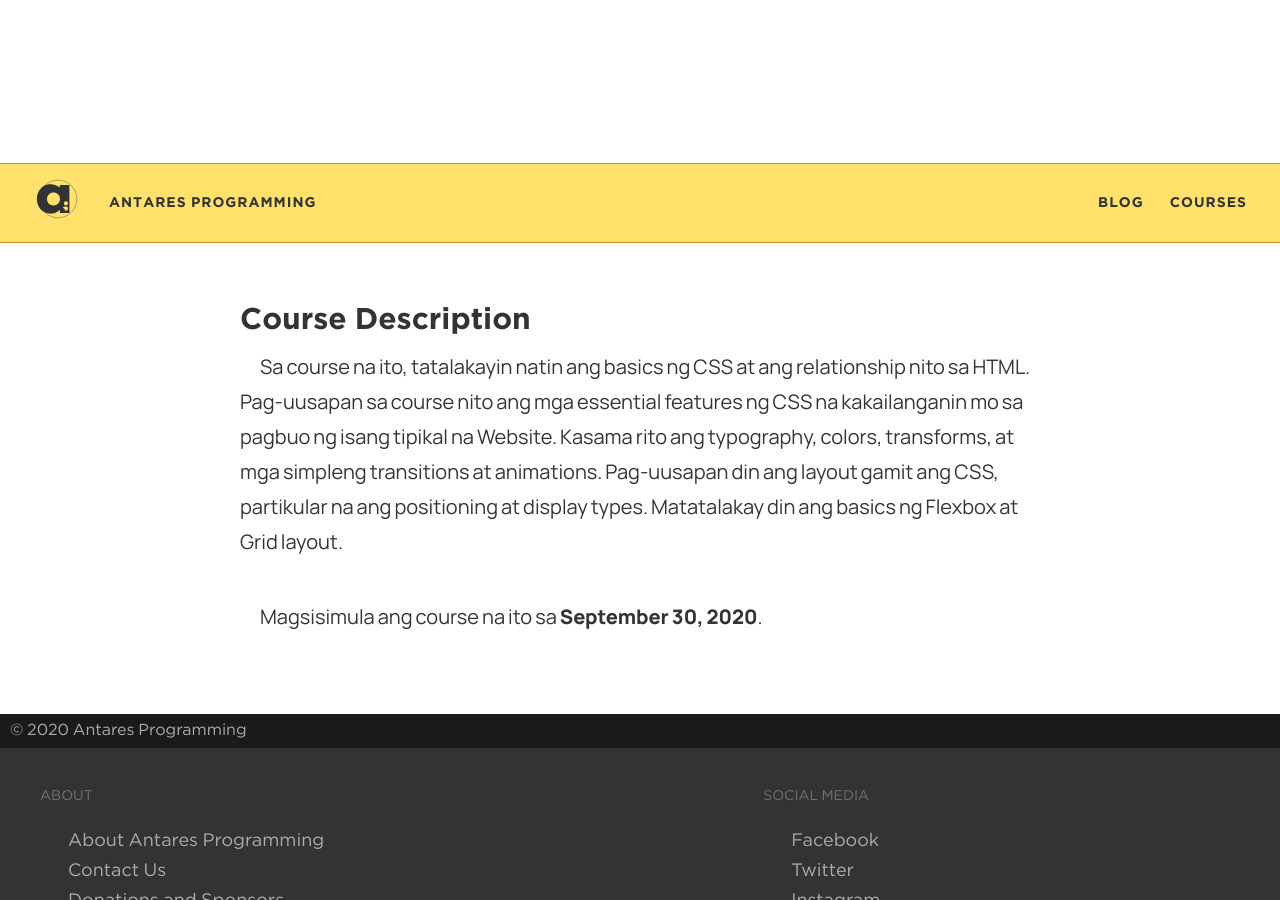
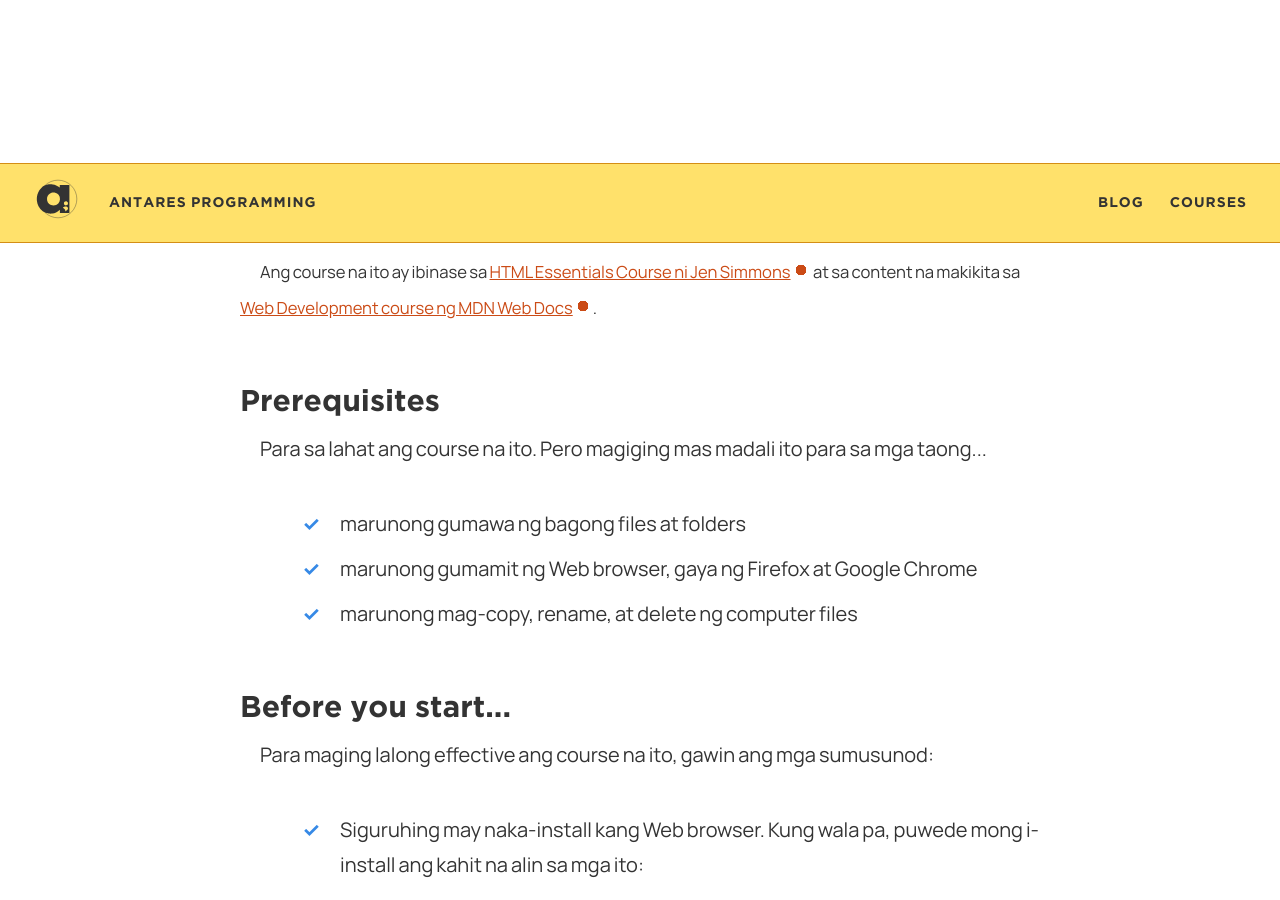
Before and after one commit to elementary/blog-template, a Jekyll site: the page built from _courses/css-essentials.html, in a window 1280 px wide and 900 px high, scrolled down 286 px. Built offline with Jekyll 4.4.1, drawn with Linux system fonts in a browser that asks for light colours; some web fonts are replaced; some of the changed text lies outside the part shown.

Commit message:
Added support for Not-Yet-Available lesson links

```diff
--- a/_courses/css-essentials.html
+++ b/_courses/css-essentials.html
@@ -1,7 +1,7 @@
 ---
 layout: courses
 title: "Essentials of Cascading Style Sheets"
-subtitle: Course
+course_id: css-essentials
 description: Isang introduction sa basics ng CSS para malagyan mo ng styling at design ang Website mo.
 permalink: /courses/css-essentials/
 image: /images/courses/css-essentials.jpg
@@ -9,5 +9,35 @@
 
 long_desc: "Sa course na ito, tatalakayin natin ang basics ng CSS at ang relationship nito sa HTML. Pag-uusapan sa course nito ang mga essential features ng CSS na kakailanganin mo sa pagbuo ng isang tipikal na Website. Kasama rito ang typography, colors, transforms, at mga simpleng transitions at animations. Pag-uusapan din ang layout gamit ang CSS, partikular na ang positioning at display types. Matatalakay din ang basics ng Flexbox at Grid layout."
 release_date: 2020-09-30
-is_done: false
+is_done: true
 ---
+<p><small>Ang course na ito ay ibinase sa <a href="https://www.linkedin.com/learning/html-essential-training-4/" target="_blank" rel="noopener noreferrer nofollow">HTML Essentials Course ni Jen Simmons</a> at sa content na makikita sa <a href="https://developer.mozilla.org" rel="noopener noreferrer nofollow">Web Development course ng MDN Web Docs</a>.</small></p>
+<h2>Prerequisites</h2>
+<p>Para sa lahat ang course na ito. Pero magiging mas madali ito para sa mga taong...</p>
+<ul class="checklist">
+  <li>marunong gumawa ng bagong files at folders</li>
+  <li>marunong gumamit ng Web browser, gaya ng Firefox at Google Chrome</li>
+  <li>marunong mag-copy, rename, at delete ng computer files</li>
+</ul>
+
+<h2>Before you start...</h2>
+<p>Para maging lalong effective ang course na ito, gawin ang mga sumusunod:</p>
+<ul class="checklist">
+  <li>
+  Siguruhing may naka-install kang Web browser. Kung wala pa, puwede mong i-install ang kahit na alin sa mga ito:
+    <ul>
+      <li><a href="https://chrome.google.com/" target="_blank" rel="noopener noreferrer">Google Chrome</a></li>
+      <li><a href="https://firefox.com/" target="_blank" rel="noopener noreferrer">Firefox</a></li>
+    </ul>
+    Kung balak mong gamitin ang default browser ng computer mo (Microsoft Edge sa Windows 10, Internet Explorer sa Windows 7, Safari sa macOS), siguraduhing updated ito.
+
+<mark class="note"><strong>Note</strong> Hindi na nire-recommend na gamitin ang Internet Explorer sa kahit na anong version nito. Kung ito ang balak mong gamitin, pag-isipang mabuti kung puwede kang lumipat sa ibang browser.</mark>
+  </li>
+  <li>
+    Tingnan kung may magagamit kang text editor. Sa Windows, puwede kang gumamit ng Notepad. Pero para sa mas magandang experience, puwede mong i-install ang kahit alin sa mga ito:
+      <ul>
+        <li><a href="https://code.visualstudio.com/">Visual Studio Code</a></li>
+        <li><a href="https://sublimetext.com/">Sublime Text</a></li>
+      </ul>
+  </li>
+</ul>
--- a/_courses/html-essentials.html
+++ b/_courses/html-essentials.html
@@ -13,8 +13,6 @@
 is_done: false
 featured: true
 ---
-<article>
-<p><small>Ang course na ito ay ibinase sa <a href="https://www.linkedin.com/learning/html-essential-training-4/" target="_blank" rel="noopener noreferrer nofollow">HTML Essentials Course ni Jen Simmons</a> at sa content na makikita sa <a href="https://developer.mozilla.org" rel="noopener noreferrer nofollow">Web Development course ng MDN Web Docs</a>.</small></p>
 <h2>Prerequisites</h2>
 <p>Para sa lahat ang course na ito. Pero magiging mas madali ito para sa mga taong...</p>
 <ul class="checklist">
--- a/_layouts/courses.html
+++ b/_layouts/courses.html
@@ -19,14 +19,22 @@
 
       {% if page.is_done %}
       {{ content | replace: '<a href="http', '<a rel="nofollow noopener noreferrer" target="_blank" href="http' }}
+
       <h2>Lessons</h2>
       <ol class="lessons-list">
       {% for course in site.data.courses %}
       {% if course.id == page.course_id %}
       {% for lesson in course.lessons %}
+      {% capture lessonPermalink %}/courses/{{ page.course_id }}/{{ lesson.id }}/{% endcapture %}
+      {% for pg in site.pages %}
+        {% if pg.course == page.course_id and pg.id == lesson.id %}
+          {% assign lessonIsOpen = true %}<br>
+        {% endif %}
+      {% endfor %}
+
       <li>
-        <a href="{{ lesson.permalink }}">
-          <strong>{{ lesson.title }}</strong>
+        <a {% if lessonIsOpen %}href="{{ lessonPermalink }}"{% endif %}>
+          <strong>{{ lesson.title }} <span class="badge" aria-label="Hindi pa available ang lesson na ito">Soon</span></strong>
           <p>{{ lesson.summary }}</p>
         </a>
       </li>
```
